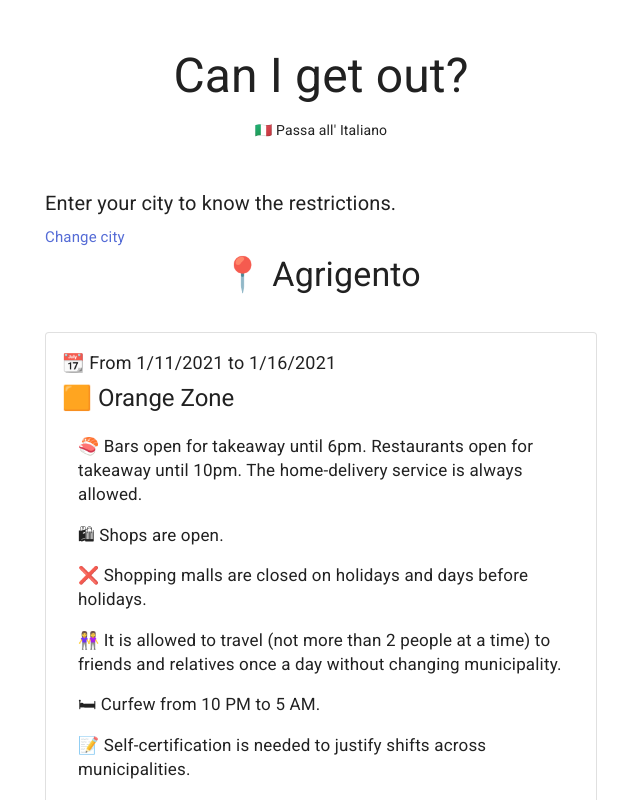
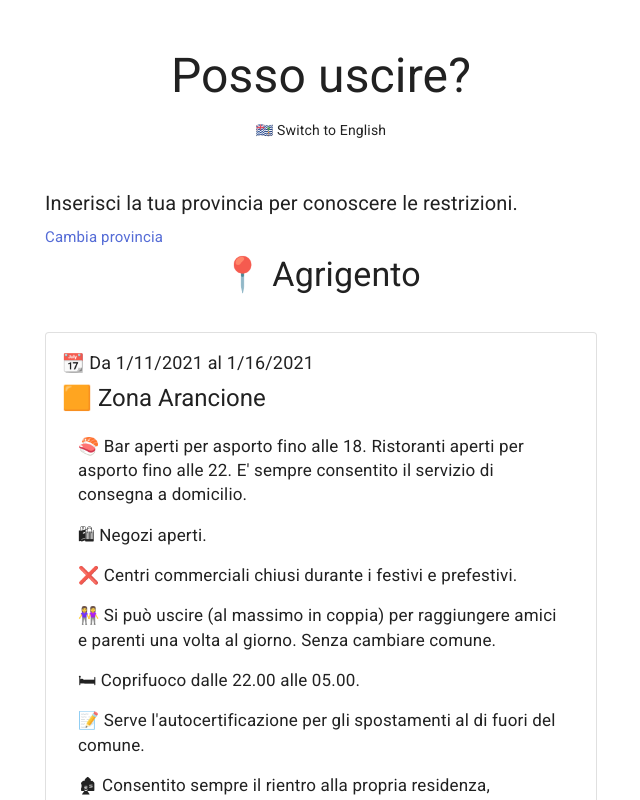
Before and after one commit to aguglie/posso-uscire, a Next.js app: page /Agrigento in a window 1280 px wide. Shown: the top 800 px of the page, without its empty margins (319-959 px from the left). Built offline with nearby package versions, Linux system fonts and the light colour scheme.

Commit message:
feat: italian as default language

```diff
--- a/components/LanguageProvider.tsx
+++ b/components/LanguageProvider.tsx
@@ -2,30 +2,11 @@ import React, {
   createContext,
   ReactElement,
   useContext,
-  useEffect,
   useState,
 } from "react";
 import PropTypes from "prop-types";
 
-const supportedLanguages = ["it", "en"];
 const defaultLanguage = "it";
-
-function getLocale() {
-  if (window.navigator.languages) {
-    return window.navigator.languages[0];
-  }
-  return (window.navigator as any).userLanguage || window.navigator.language;
-}
-
-export function getLanguage(): string {
-  const locale = getLocale();
-  const language = locale.substr(0, 2);
-
-  if (supportedLanguages.includes(language)) {
-    return language;
-  }
-  return defaultLanguage;
-}
 
 const LanguageContext = createContext<[string, (lang: string) => void]>([
   defaultLanguage,
@@ -34,9 +15,7 @@ const LanguageContext = createContext<[string, (lang: string) => void]>([
 
 export function LanguageProvider({ children }): ReactElement {
   const [language, setLanguage] = useState(defaultLanguage);
-  useEffect(() => {
-    setLanguage(getLanguage());
-  }, []);
+
   return (
     <LanguageContext.Provider value={[language, setLanguage]}>
       {children}
```
